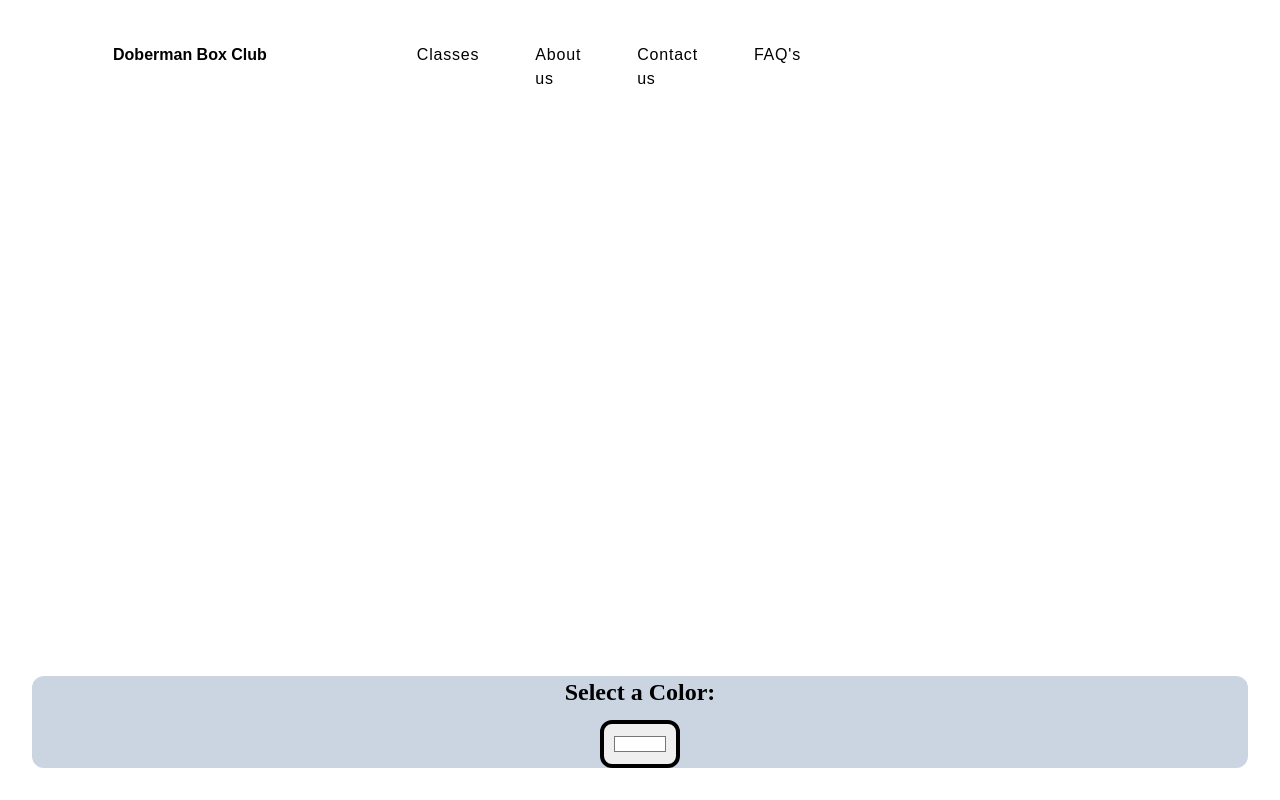
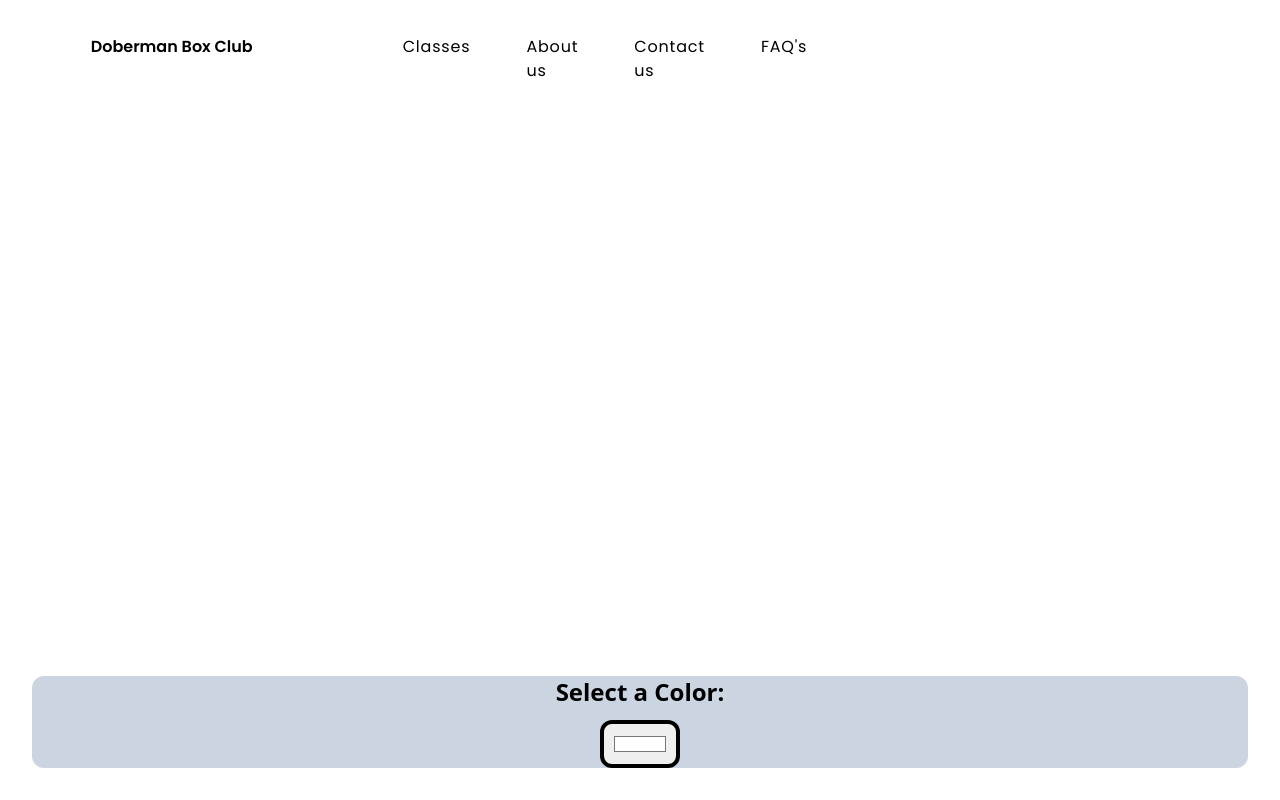
Before and after one commit to FrikkyWasTaken/color-picker, a React (Vite) app: page / in a window 1280 px wide. Built offline with nearby package versions, Linux system fonts and the light colour scheme.

Commit message:
fixed font import issue

```diff
--- a/src/index.css
+++ b/src/index.css
@@ -1,6 +1,6 @@
-@import url("https://fonts.googleapis.com/css2?family=Poppins:wght@300;400&display=swap")
-  @import
-  url("https://fonts.googleapis.com/css2?family=Syncopate:wght@700&display=swap")
-  @tailwind base;
+@import url("https://fonts.googleapis.com/css2?family=Poppins:ital,wght@0,100;0,200;0,300;0,400;0,500;0,600;0,700;0,800;0,900;1,100;1,200;1,300;1,400;1,500;1,600;1,700;1,800;1,900&family=Sora:wght@100..800&display=swap");
+@import url("https://fonts.googleapis.com/css2?family=Syncopate:wght@700&display=swap");
+
+@tailwind base;
 @tailwind components;
 @tailwind utilities;
```
